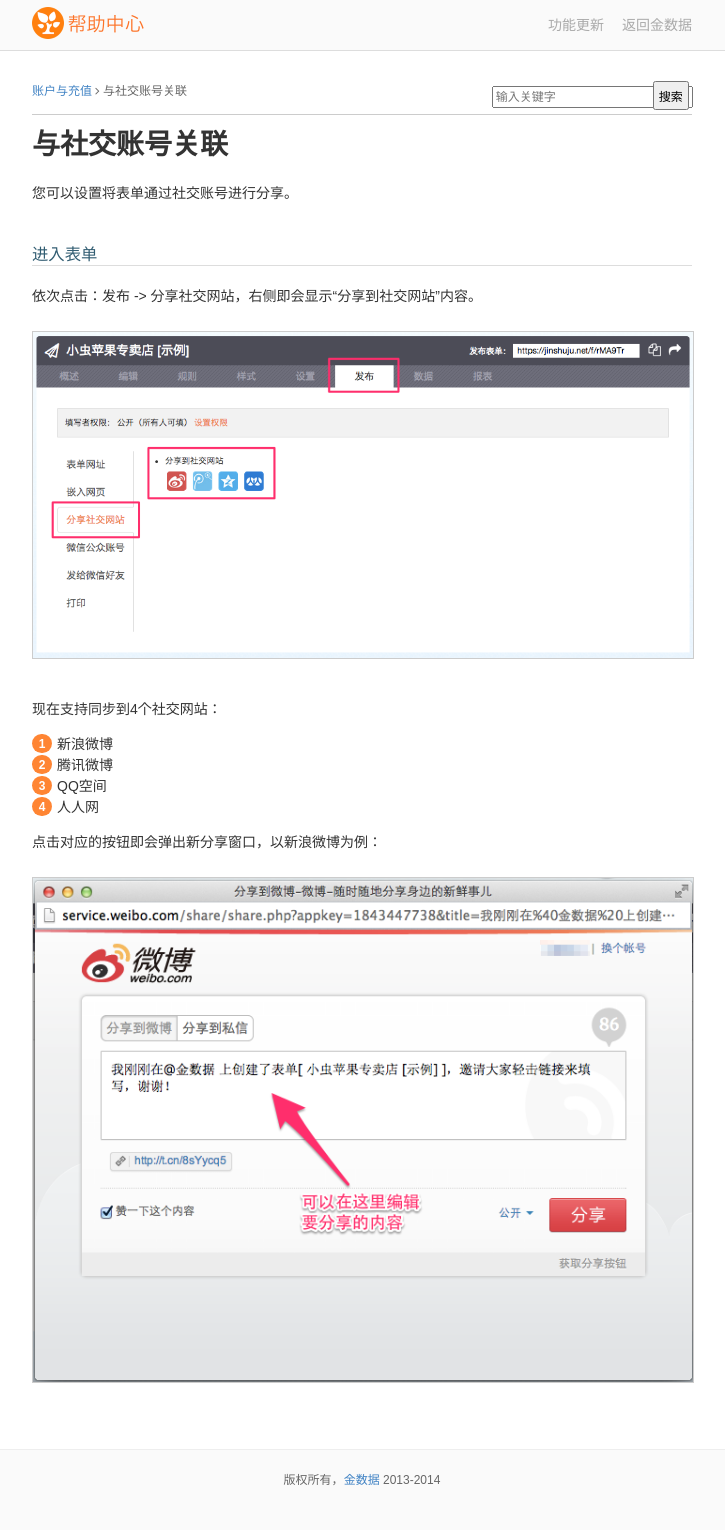
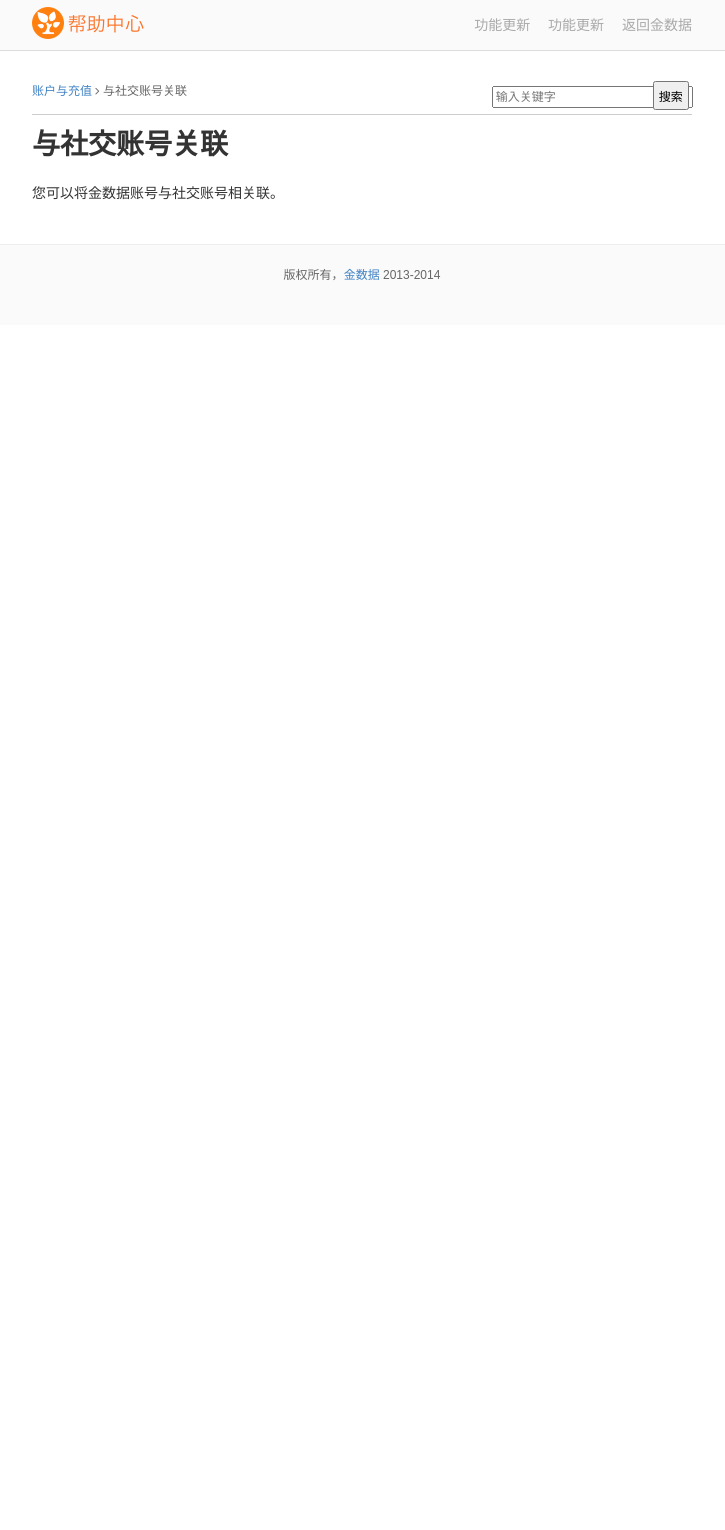
Before and after one commit to jinshuju/help.jinshuju.net, a Jekyll site: the page built from _posts/2014-2-7-social-accounts.md, in a window 1280 px wide. Shown: the whole page, without its empty margins (278-1003 px from the left). Built offline with Jekyll 4.4.1, drawn with Linux system fonts in a browser that asks for light colours; Markdown is read by kramdown in place of the engine named in the settings; after the commit the page ends 900 px from its top, so only the background shows below that.

Commit message:
add social accounts blog and xiaojin club part

```diff
--- a/_layouts/default.html
+++ b/_layouts/default.html
@@ -22,6 +22,7 @@
                 <a href="/">{{ site.name }}</a>
               </h1>
               <div class="right">
+                <a href="/club/">功能更新</a>
                 <a href="/updates/">功能更新</a>
                 <a href="https://jinshuju.net/">返回金数据</a>
               </div>
--- a/_posts/2014-2-7-social-accounts.md
+++ b/_posts/2014-2-7-social-accounts.md
@@ -5,21 +5,4 @@
 category: account
 ---
 
-您可以设置将表单通过社交账号进行分享。
-
-### 进入表单
-
-依次点击：发布 -> 分享社交网站，右侧即会显示“分享到社交网站”内容。
-
-![](/images/social-accounts-share.png)
-
-现在支持同步到4个社交网站：
-
-1. 新浪微博
-2. 腾讯微博
-3. QQ空间
-4. 人人网
-
-点击对应的按钮即会弹出新分享窗口，以新浪微博为例：
-
-![](/images/social-accounts-share-sina.png)
+您可以将金数据账号与社交账号相关联。
```
Also changed, not shown: _layouts/club.html (added, +24 -0 lines), _posts/2014-2-7-social-share.md (added, +25 -0 lines), _posts/2014-2-7-wechat.md (+1 -1 lines), _posts/2014-3-22-club-shanghai.md (added, +8 -0 lines), _posts/2014-4-27-club-beijing.md (added, +8 -0 lines), club.xml (added, +14 -0 lines).
